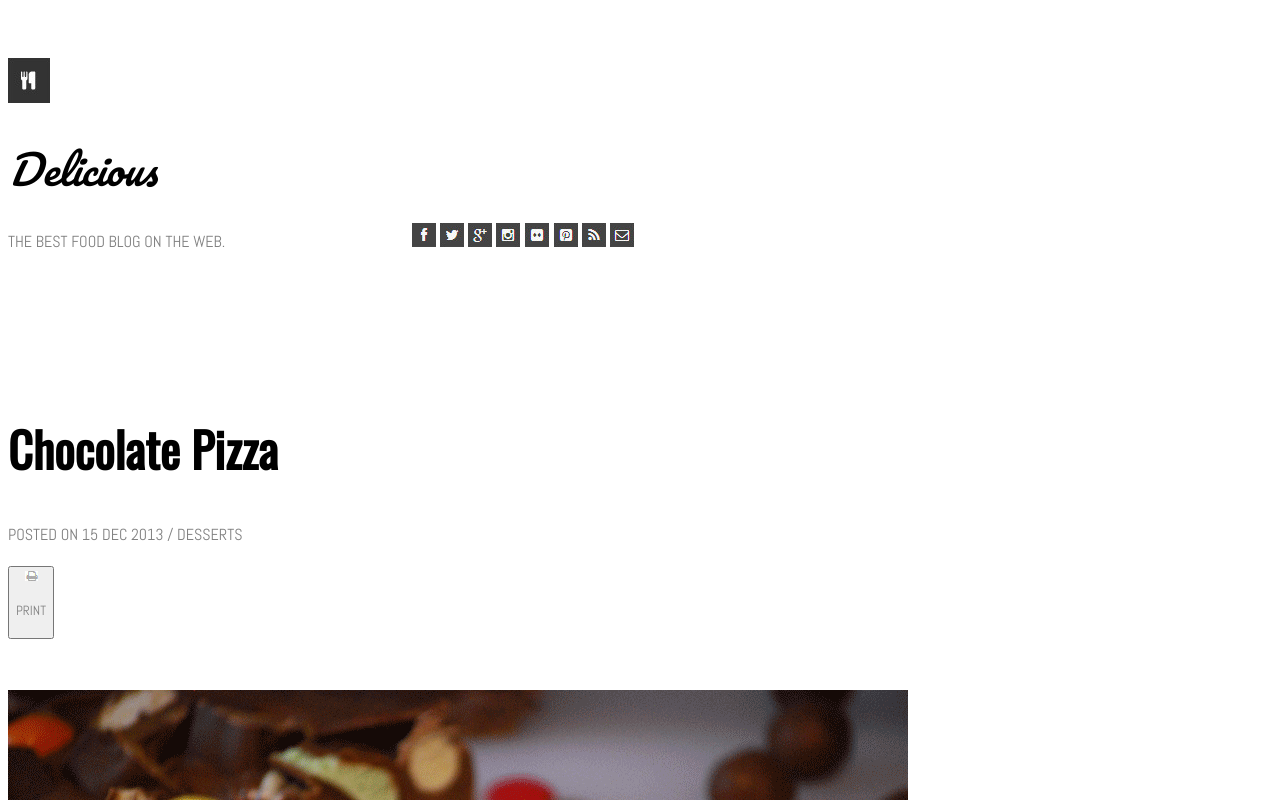
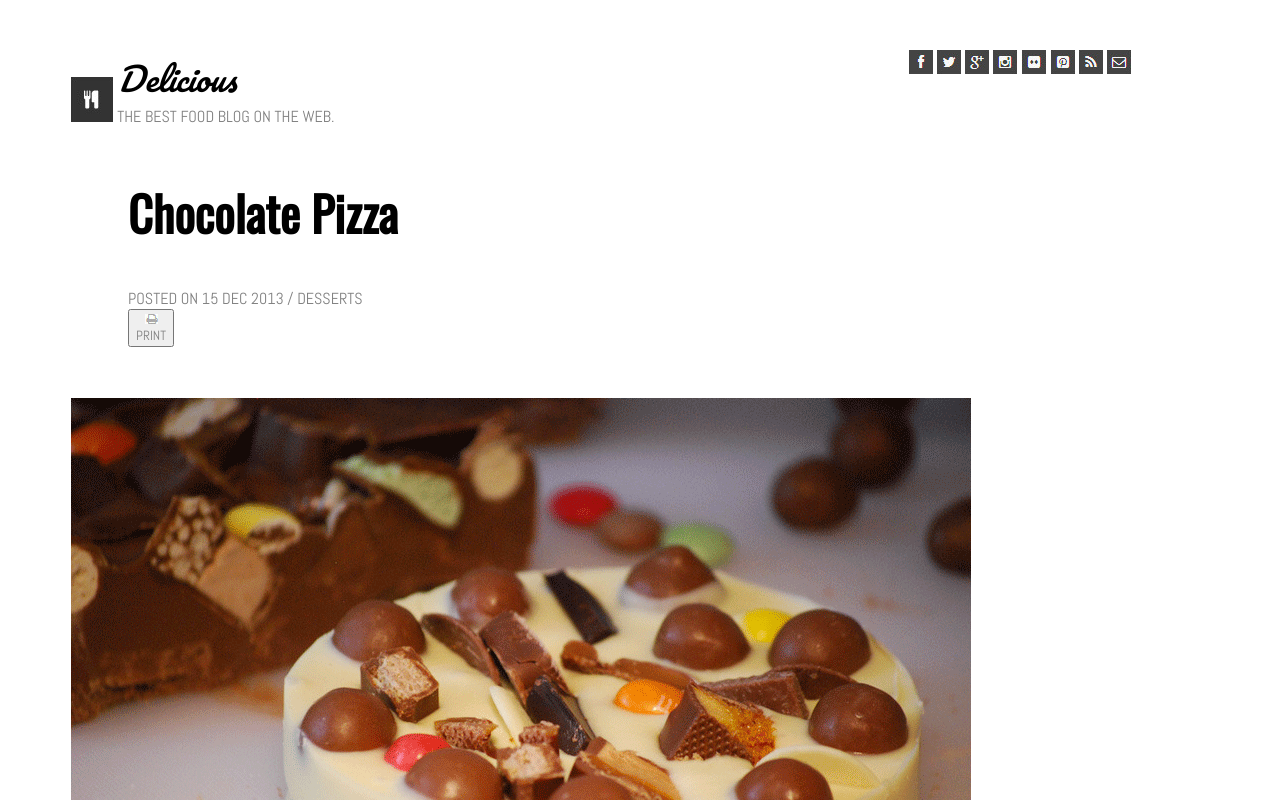
Before and after one commit to Renaskigi/chocolate-pizza, a plain HTML site: page index.html in a window 1280 px wide. Shown: the top 800 px of the page. Drawn offline with nearby package versions, Linux system fonts and the light colour scheme.

Commit message:
Ryan html/css changes

```diff
--- a/index.html
+++ b/index.html
@@ -12,8 +12,10 @@
         <header>
             <div class="delish">
                 <img src="pics/logo.png" alt="fork and knife logo">
+                <div id="blocky">
                 <h1>Delicious</h1>
                 <h4>THE BEST FOOD BLOG ON THE WEB.</h4>
+                </div>
             </div>
             <div class="logos">
                 <img src="pics/fb-icon.png" alt="facebook logo">
--- a/main.css
+++ b/main.css
@@ -1,11 +1,15 @@
 header {
     width: 90%;
     margin: 50px auto;
-    display:inline-block;
+}
+
+#blocky {
+    display: inline-block;
 }
 
 article {
-
+    width: 90%;
+    margin: 50px auto;
 }
 
 footer {
@@ -20,8 +24,9 @@ p {
 h1 {
     font-family: 'Pacifico', cursive;
     font-style: italic;
-    font-size: 250%;
+    font-size: 200%;
     font-weight: lighter;
+    margin: 0;
 }
 
 h2 {
@@ -34,6 +39,7 @@ h4 {
     font-family: 'Abel', sans-serif;
     color: gray;
     font-weight: lighter;
+    margin: 0;
 }
 
 .delish {
@@ -42,9 +48,9 @@ h4 {
 }
 
 .logos {
-    /* margin-top:-20; */
     width:300px;
     display:inline-block;
+    float:right;
 }
 
 .head {
```
